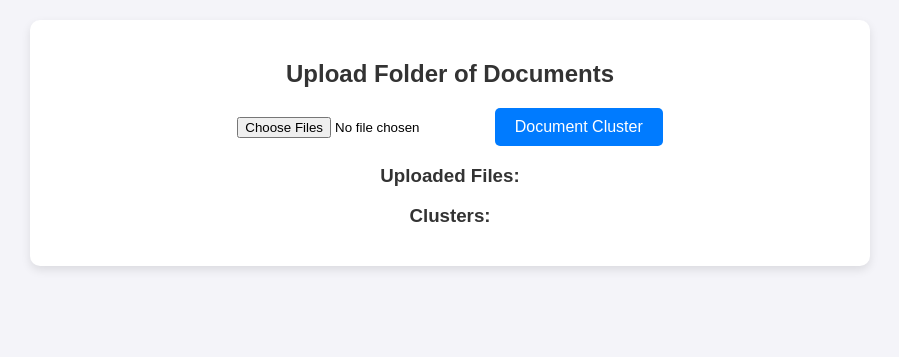
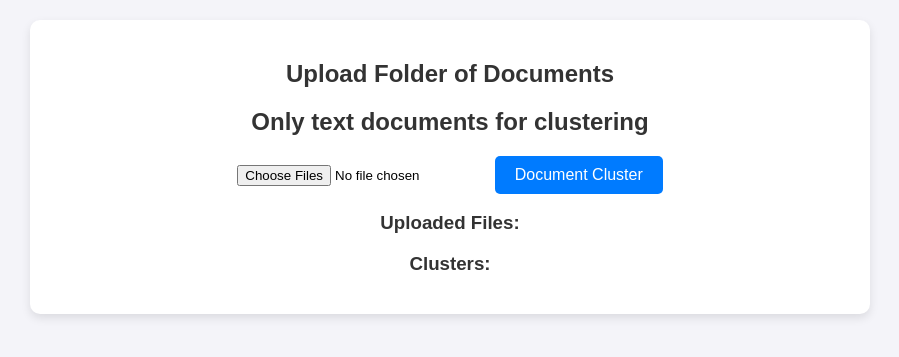
Before and after one commit to Aakash-Balasundaram/Fraud-Detection-in-class-assignments, a Flask app: page /cluster/ in a window 1280 px wide. Shown: the part 69-426 px from the top of the page, without its empty margins (190-1089 px from the left). Run offline with Flask 3, Linux system fonts and the light colour scheme.

Commit message:
Inserted h2 tag in cluster.html

```diff
--- a/templates/cluster.html
+++ b/templates/cluster.html
@@ -96,6 +96,7 @@
 
     <div class="container">
         <h2>Upload Folder of Documents</h2>
+        <h2>Only text documents for clustering</h2>
         <input type="file" id="folderInput" webkitdirectory directory multiple>
         <button id="checkSimilarity">Document Cluster</button>
 
```
